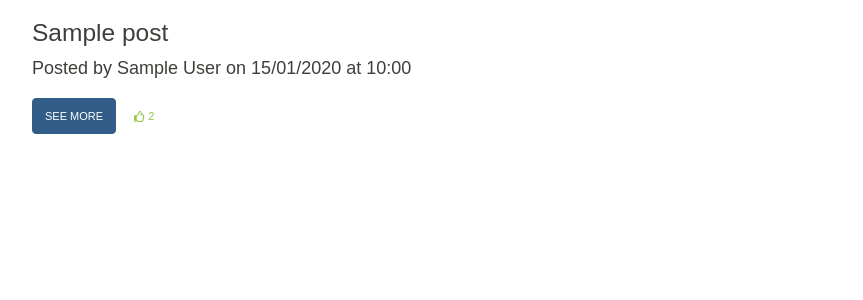
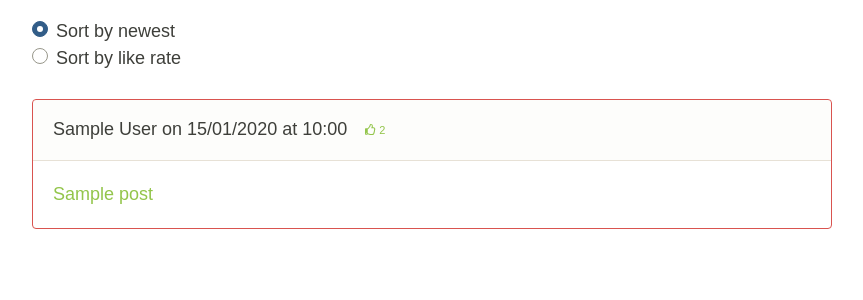
Before and after one commit to Aspinaut/Forum, a Symfony app: template templates/category/index.html.twig in a window 1280 px wide. Shown: the part 54-354 px from the top of the page, without its empty margins (208-1071 px from the left). Run offline with Twig, Linux system fonts and the light colour scheme; the template is opened without the code that fills it: most values are stand-ins (such as "Sample title", 1, 10 or a date in 2020); some libraries are stand-ins or nearby versions.

```diff
--- a/templates/category/index.html.twig
+++ b/templates/category/index.html.twig
@@ -9,19 +9,35 @@
   </style>
 
   <div class="example-wrapper">
+      <div class="filters">
+        <div class="custom-control custom-radio">
+          <input type="radio" id="customRadio1" name="customRadio" class="custom-control-input" checked="">
+          <label class="custom-control-label" for="customRadio1">Sort by newest</label>
+        </div>
+        <div class="custom-control custom-radio">
+          <input type="radio" id="customRadio2" name="customRadio" class="custom-control-input">
+          <label class="custom-control-label" for="customRadio2">Sort by like rate</label>
+        </div>
+      </div>
+      <br>
       {% for post in posts %}
-        <div class="post-container">
-          <h3 class="post-title">{{ post.title }}</h3>
-          <p class="post-metadata">Posted by {{ post.author }} on {{ post.createdAt | date('d/m/Y') }} at {{ post.createdAt | date('H:i') }}</p>
-          <a class="btn btn-primary" href="{{ path('post_show', {'id': post.id }) }}">See more</a>
+
+      <div class="card border-{% if post.isSolved %}success{% else %}danger{% endif %}
+
+      mb-3 post-container" style="max-width: 50rem;">
+        <div class="card-header post-metadata">{{ post.author }} on {{ post.createdAt | date('d/m/Y') }} at {{ post.createdAt | date('H:i') }}
           <a href="{{ path('post_like', {'id': post.id}) }}" class="btn btn-link js-like">
-            {% if app.user and post.isLikedByUser(app.user) %}
-              <i class="fas fa-thumbs-up"></i>
+          {% if app.user and post.isLikedByUser(app.user) %}
+            <i class="fas fa-thumbs-up"></i>
             {% else %}
-              <i class="far fa-thumbs-up"></i>
-            {% endif %}
+            <i class="far fa-thumbs-up"></i>
+          {% endif %}
             <span class="js-likes">{{ post.likes | length }}</span>
           </a>
+        </div>
+          <div class="card-body">
+            <a href="{{ path('post_show', {'id': post.id }) }}" class="post-title">{{ post.title }}</a>
+          </div>
         </div>
         <br>
       {% endfor %}
--- a/templates/post/index.html.twig
+++ b/templates/post/index.html.twig
@@ -25,7 +25,7 @@
       <div class="card border-{% if post.isSolved %}success{% else %}danger{% endif %}
 
       mb-3 post-container" style="max-width: 50rem;">
-        <div class="card-header post-metadata">{{ post.author }} on {{ post.createdAt | date('d/m/Y') }} at {{ post.createdAt | date('H:i') }}
+      <div class="card-header post-metadata">{{ post.author }} on {{ post.createdAt | date('d/m/Y') }} at {{ post.createdAt | date('H:i') }} in {{ post.subcategory.category.title }} / {{  post.subcategory.title }}
           <a href="{{ path('post_like', {'id': post.id}) }}" class="btn btn-link js-like">
           {% if app.user and post.isLikedByUser(app.user) %}
             <i class="fas fa-thumbs-up"></i>
--- a/templates/security/login.html.twig
+++ b/templates/security/login.html.twig
@@ -17,9 +17,13 @@
       <div class="form-group">
         <input placeholder="Your password" required name="_password" type="password" class="form-control">
       </div>
-      <a href="{{ path('mailer') }}">Forgot your password ?</a>
+      <div>
+        <input type="checkbox" id="remember_me" name="_remember_me" checked/>
+        <label for="remember_me">Keep me logged in</label>
+      </div>
       <div class="form-group">
         <button type="submit" class="btn btn-success">Log in</button>
+        <a href="{{ path('mailer') }}">Forgot your password ?</a>
       </div>
     </form>
   </div>
```
Also changed, not shown: src/Controller/PostController.php (+43 -7 lines), templates/post/show.html.twig (+47 -7 lines), 2 other files.
